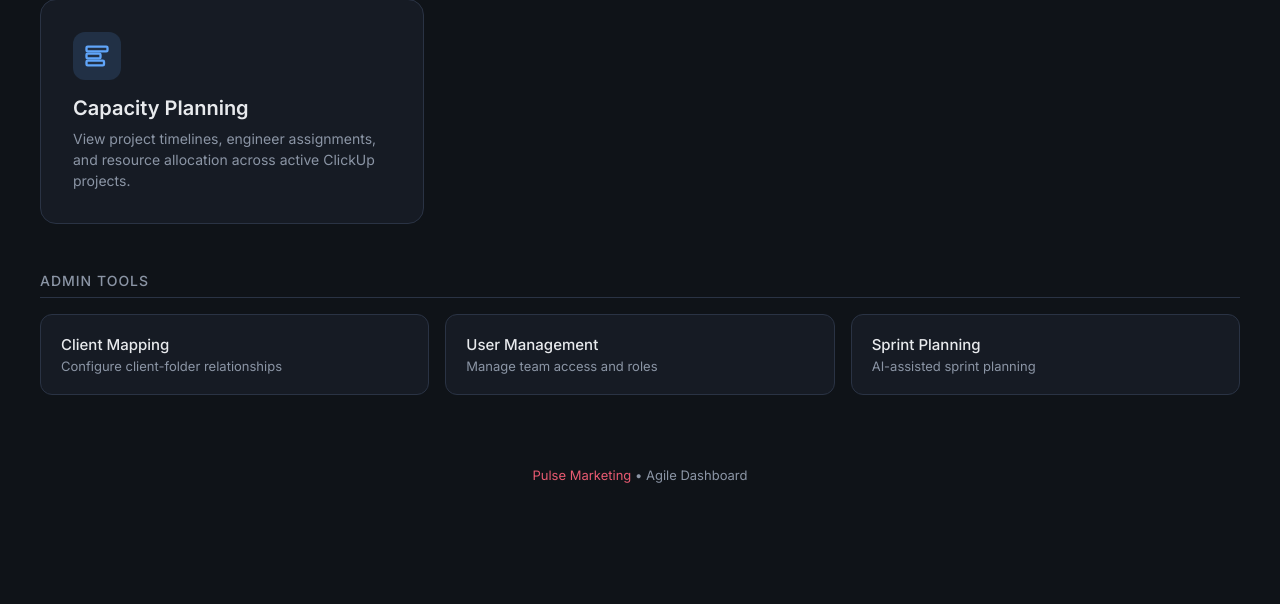
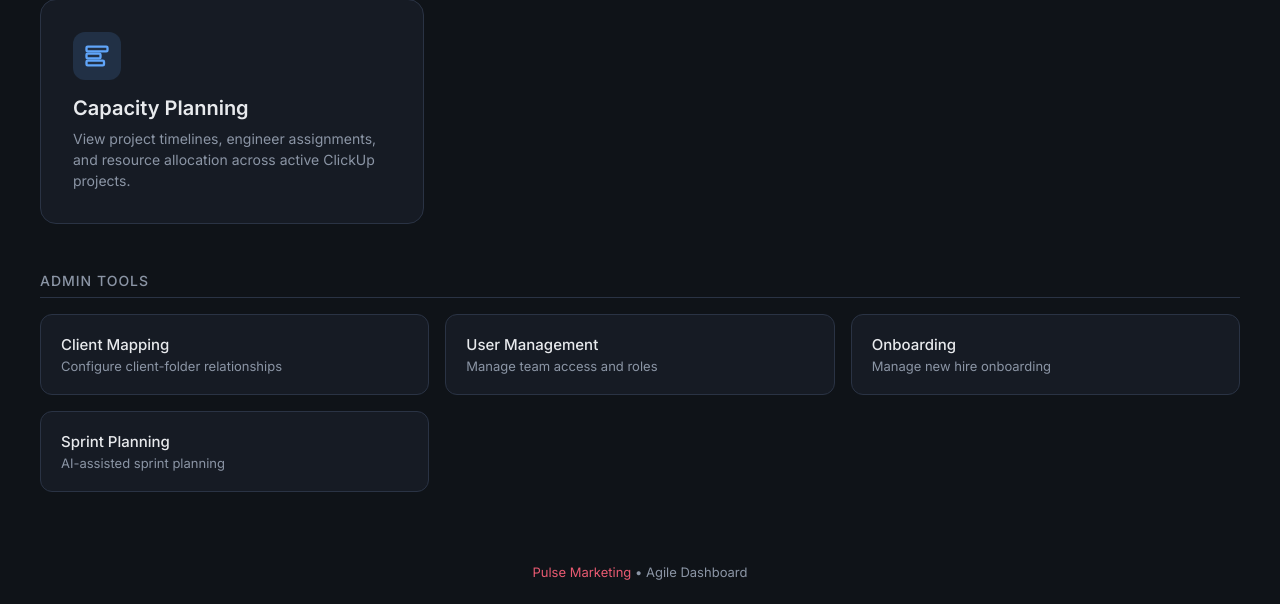
Before and after one commit to jakeshumaker6/agile-dashboard, a Flask app: template templates/home.html in a window 1280 px wide. Shown: the part 497-1101 px from the top of the page. Before the commit the page ends 980 px from the top, so only its background shows below. Run offline with Flask 3, Linux system fonts and the light colour scheme; the template is opened without the code that fills it, so the values that code supplies are empty; the visitor is signed in with stand-in values (Sample User, id 1); parts of the project's set-up code (start-up, migrations or seed data) failed here and were passed over; some libraries are stand-ins or nearby versions.

Commit message:
Add Onboarding tile to admin tools section on home page
Co-Authored-By: Claude Sonnet 4.6 <noreply@anthropic.com>

```diff
--- a/templates/home.html
+++ b/templates/home.html
@@ -323,6 +323,10 @@
                     <div class="admin-tile-title">User Management</div>
                     <div class="admin-tile-description">Manage team access and roles</div>
                 </a>
+                <a href="/admin/onboarding" class="admin-tile">
+                    <div class="admin-tile-title">Onboarding</div>
+                    <div class="admin-tile-description">Manage new hire onboarding</div>
+                </a>
                 <a href="/sprint-planning" class="admin-tile">
                     <div class="admin-tile-title">Sprint Planning</div>
                     <div class="admin-tile-description">AI-assisted sprint planning</div>
```
